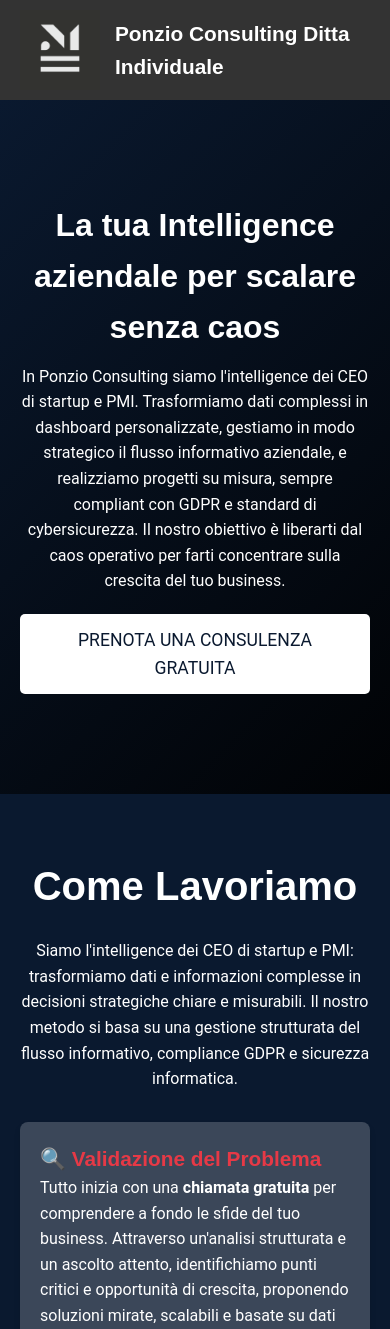
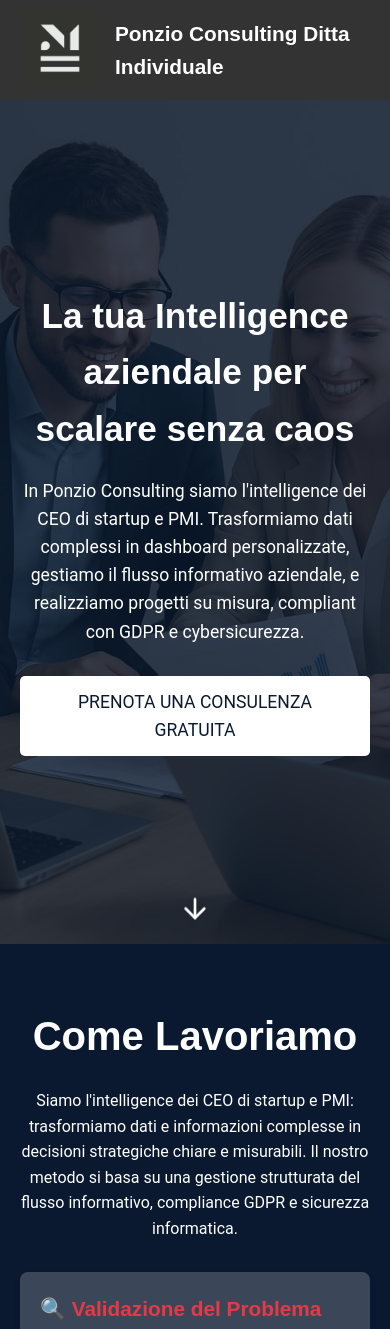
Before and after one commit to Ponzio-it/ponzio-consulting, a Next.js app: page / in a window 390 px wide. Shown: the top 1329 px of the page. Built offline with nearby package versions, Linux system fonts and the light colour scheme.

Commit message:
changing layout

```diff
--- a/package.json
+++ b/package.json
@@ -10,6 +10,7 @@
   },
   "dependencies": {
     "emailjs-com": "^3.2.0",
+    "lucide-react": "^0.488.0",
     "next": "15.1.7",
     "react": "^19.0.0",
     "react-dom": "^19.0.0"
--- a/src/app/page.tsx
+++ b/src/app/page.tsx
@@ -12,16 +12,26 @@
   return (
     <>
       <Head>
-        <title>Ponzio Consulting | Esperti di Crescita Digitale</title>
-        <meta name="description" content="Aiutiamo le aziende a crescere con strategie di sviluppo prodotto, consulenza IT e growth hacking." />
+        <title>Ponzio Consulting | Crescita Agile per Startup e PMI</title>
+        <meta name="description" content="Ponzio Consulting aiuta CEO di startup e PMI a crescere senza caos. Dashboard KPI, ottimizzazione dei processi decisionali, e strategie scalabili." />
         <meta name="viewport" content="width=device-width, initial-scale=1.0" />
         <meta name="robots" content="index, follow" />
-        <meta property="og:title" content="Ponzio Consulting | Esperti di Crescita Digitale" />
-        <meta property="og:description" content="Aiutiamo le aziende a crescere con strategie di di sviluppo prodotto, consulenza IT e growth hacking." />
+
+        {/* Open Graph (Facebook, LinkedIn) */}
+        <meta property="og:title" content="Ponzio Consulting | Crescita Agile per Startup e PMI" />
+        <meta property="og:description" content="Business Intelligence, flussi informativi strutturati e decisioni strategiche data-driven per far crescere la tua azienda in modo sostenibile." />
         <meta property="og:type" content="website" />
+        <meta property="og:url" content="https://www.ponzioconsulting.com" />
         <meta property="og:image" content="/og-image.jpg" />
+
+        {/* Twitter Meta */}
+        <meta name="twitter:card" content="summary_large_image" />
+        <meta name="twitter:title" content="Ponzio Consulting | Crescita Agile per Startup e PMI" />
+        <meta name="twitter:description" content="Strategic operations partner per CEO. Dashboard KPI, crescita data-driven, flussi decisionali ottimizzati." />
+        <meta name="twitter:image" content="/og-image.jpg" />
+
+        <link rel="canonical" href="https://www.ponzioconsulting.com" />
       </Head>
-
       <Navbar />
       <main>
         <Hero />
--- a/src/components/Hero.js
+++ b/src/components/Hero.js
@@ -1,21 +1,28 @@
 // components/Hero.js
 import styles from '../styles/Home.module.css';
+import { ArrowDown } from 'lucide-react';
+
 
 export default function Hero() {
   return (
     <section className={styles.hero} aria-labelledby="hero-heading">
+      <div className={styles.heroOverlay}>
         <div className={styles.heroContent}>
           <h1 id="hero-heading">La tua Intelligence aziendale per scalare senza caos</h1>
           <p>
             In Ponzio Consulting siamo l&apos;intelligence dei CEO di startup e PMI.
-          Trasformiamo dati complessi in dashboard personalizzate, gestiamo in modo strategico il flusso informativo aziendale,
-          e realizziamo progetti su misura, sempre compliant con GDPR e standard di cybersicurezza.
-          Il nostro obiettivo è liberarti dal caos operativo per farti concentrare sulla crescita del tuo business.
+            Trasformiamo dati complessi in dashboard personalizzate, gestiamo il flusso informativo aziendale,
+            e realizziamo progetti su misura, compliant con GDPR e cybersicurezza.
           </p>
-        {/* CTA Button and Profile Button Stacked */}
           <div className={styles.buttonGroup}>
-          <a href="#contact" className={styles.ctaButton}>Prenota una Consulenza Gratuita</a>
+            <a href="#contact" className={styles.ctaButton}>
+              Prenota una Consulenza Gratuita
+            </a>
           </div>
+        </div>
+        <a href="#our-way" className={styles.scrollDown} aria-label="Scorri giù">
+          <ArrowDown size={32} />
+        </a>
       </div>
     </section>
   );
--- a/src/styles/Home.module.css
+++ b/src/styles/Home.module.css
@@ -1,31 +1,92 @@
-/* styles/Home.module.css */
+/* ---------------------------------- */
+/* HERO SECTION                       */
+/* ---------------------------------- */
+
 .hero {
+    /* Full-screen hero area */
+    height: 100vh;
+    width: 100vw;
+    position: relative;
+    background-image: url('/images/hero-bg.jpg'); /* Ensure this image is placed in /public/images */
+    background-size: cover;
+    background-position: center;
+    display: flex;
+    align-items: center;
+    justify-content: center;
+    overflow: hidden;
+}
+
+.heroOverlay {
+    /* Semi-transparent overlay to improve text readability */
+    position: absolute;
+    top: 0;
+    left: 0;
+    right: 0;
+    bottom: 0;
+    background: rgba(10, 25, 47, 0.8);
+    display: flex;
+    flex-direction: column;
+    justify-content: center;
+    align-items: center;
+    padding: 0 20px;
     text-align: center;
-    padding: 100px 20px;
-    background: linear-gradient(135deg, rgba(10, 25, 47, 0.9), rgba(0, 0, 0, 0.9));
+}
+
+.heroContent {
+    /* Constrains text width */
+    max-width: 800px;
+    color: var(--primary-text);
+    z-index: 2;
 }
 
 .hero h1 {
-    font-size: 3rem;
-    margin-bottom: 10px;
+    /* Main headline style */
+    font-size: 3.5rem;
+    margin-bottom: 20px;
     color: var(--secondary-text);
 }
 
 .hero p {
-    font-size: 1.2rem;
-    margin-bottom: 20px;
+    /* Supporting paragraph */
+    font-size: 1.3rem;
+    margin-bottom: 30px;
+    color: var(--primary-text);
 }
 
-/* Button Container */
-.buttonGroup {
-    display: flex;
-    flex-direction: column; /* Stack buttons vertically */
-    align-items: center;
-    gap: 15px; /* Spacing between buttons */
+.scrollDown {
+    /* Scroll cue (arrow icon) at bottom */
+    position: absolute;
+    bottom: 40px;
+    color: var(--secondary-text);
+    animation: bounce 2s infinite;
+    z-index: 2;
+    text-decoration: none;
 }
 
-/* CTA Button */
+@keyframes bounce {
+    /* Simple bounce animation for scroll cue */
+    0%, 100% {
+        transform: translateY(0);
+    }
+    50% {
+        transform: translateY(10px);
+    }
+}
+
+/* ---------------------------------- */
+/* CALL TO ACTION BUTTONS             */
+/* ---------------------------------- */
+
+.buttonGroup {
+    /* CTA container: vertical stack with spacing */
+    display: flex;
+    flex-direction: column;
+    align-items: center;
+    gap: 15px;
+}
+
 .ctaButton {
+    /* Primary CTA styling */
     font-size: 1.1rem;
     background: var(--secondary-text);
     color: var(--primary-bg);
@@ -38,12 +99,13 @@
 }
 
 .ctaButton:hover {
+    /* CTA hover style */
     background: var(--accent-color);
     color: #fff;
 }
 
-/* Profile Button */
 .profileButton {
+    /* Optional secondary button (unused in hero for now) */
     font-size: 1.1rem;
     background: var(--secondary-text);
     color: var(--primary-bg);
@@ -60,7 +122,10 @@
     color: #fff;
 }
 
-/* Our Way of Work Section */
+/* ---------------------------------- */
+/* "OUR WAY OF WORK" SECTION          */
+/* ---------------------------------- */
+
 .ourWayOfWork {
     padding: 60px 20px;
     text-align: center;
@@ -79,16 +144,16 @@
     margin: 0 auto 30px auto;
 }
 
-/* Steps Container */
 .workProcess {
+    /* Wrapper for steps/cards */
     display: flex;
     flex-direction: column;
     align-items: center;
     gap: 30px;
 }
 
-/* Individual Process Step */
 .processStep {
+    /* Each individual step card */
     background: rgba(255,255,255,0.2);
     padding: 20px;
     border-radius: 8px;
@@ -108,12 +173,13 @@
     color: var(--primary-text);
 }
 
-/* Services Section */
+/* ---------------------------------- */
+/* SERVICES SECTION                   */
+/* ---------------------------------- */
+
 .servicesContainer {
     padding: 80px 20px;
     text-align: center;
-
-
     max-width: 1100px;
     margin: 0 auto;
 }
@@ -131,21 +197,25 @@
     color: var(--primary-text);
 }
 
-/* Services Grid */
 .serviceGrid {
+    /* Responsive grid for service cards */
     display: grid;
-    grid-template-columns: repeat(2, 1fr); /* Two columns layout */
+    grid-template-columns: repeat(2, 1fr);
     gap: 30px;
 }
 
-/* Individual Service Card */
 .serviceCard {
+    /* Each service card */
     background: rgba(255,255,255,0.2);
     padding: 25px;
     border-radius: 12px;
     box-shadow: 0 4px 8px rgba(0, 0, 0, 0.1);
     text-align: left;
     transition: transform 0.3s ease-in-out;
+}
+
+.serviceCard:hover {
+    transform: translateY(-5px);
 }
 
 .serviceCard h3 {
@@ -160,12 +230,10 @@
     color: var(--primary-text);
 }
 
-.serviceCard:hover {
-    transform: translateY(-5px);
-}
+/* ---------------------------------- */
+/* CONTACT FORM SECTION               */
+/* ---------------------------------- */
 
-
-/* Contact Form */
 .contact {
     text-align: center;
     padding: 50px;
@@ -181,15 +249,17 @@
 
 .contact input,
 .contact textarea {
+    /* Input fields */
     width: 100%;
     padding: 12px;
-    border: 1px solid #ffff;
+    border: 1px solid #fff;
     border-radius: 5px;
     background: rgba(255, 255, 255, 0.1);
     color: #FFFFFF;
 }
 
 .contact button {
+    /* Submit button */
     width: 100%;
     padding: 12px;
     background: var(--secondary-text);
@@ -206,20 +276,28 @@
     color: #fff;
 }
 
-/* Status messages */
 .status {
+    /* Success/error messages */
     text-align: center;
     margin-top: 10px;
     font-weight: bold;
 }
-/* Responsive Design */
+
+/* ---------------------------------- */
+/* RESPONSIVE LAYOUT STYLES           */
+/* ---------------------------------- */
+
 @media (max-width: 768px) {
     .hero h1 {
-        font-size: 2rem;
+        font-size: 2.2rem;
     }
 
     .hero p {
-        font-size: 1rem;
+        font-size: 1.1rem;
+    }
+
+    .scrollDown {
+        bottom: 20px;
     }
 
     .buttonGroup {
@@ -230,7 +308,6 @@
     .profileButton {
         width: 100%;
     }
-
 
     .ourWayOfWork p {
         font-size: 1rem;
@@ -245,7 +322,7 @@
     }
 
     .serviceGrid {
-        grid-template-columns: 1fr; /* Switch to a single column */
+        grid-template-columns: 1fr; /* Stack cards vertically */
     }
 
     .services h2 {
```
Also changed, not shown: public/images/hero-bg.jpg (added), 1 other file (tests, documents, lock files or other folders). Lines whose indentation alone changed are shown as unchanged.
